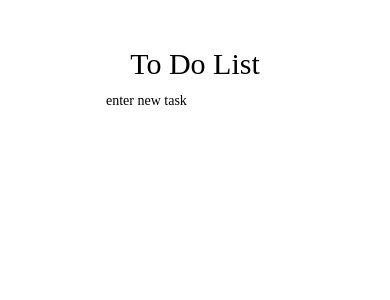
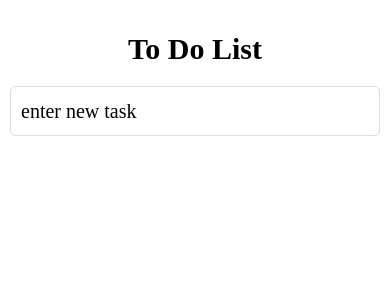
Before and after one commit to dtom90/ToDo-ReactNative, a React Native app: screen / in a window 390 px wide. Shown: the top 300 px of the page. Built offline with nearby package versions, Linux system fonts and the light colour scheme.

Commit message:
Switched to FlatList, added mergeStyles function, added style

```diff
--- a/App.js
+++ b/App.js
@@ -1,5 +1,5 @@
 import React from 'react';
-import { StyleSheet, SafeAreaView, View, TextInput, Text  } from 'react-native';
+import { StyleSheet, SafeAreaView, View, Text, TextInput, FlatList } from 'react-native';
 
 export default class App extends React.Component {
   constructor(props) {
@@ -14,17 +14,11 @@ export default class App extends React.Component {
     const numTasks = this.state.tasks.length;
     this.setState({
       tasks: this.state.tasks.concat([{
-        id: numTasks,
+        key: numTasks.toString(),
         name: newTask
       }]),
       newTask: ''
     });
-  };
-
-  taskList = (arr) => {
-    return arr.map(task =>
-      <MyText style={styles.task} key={task.id}>{task.name}</MyText>
-    )
   };
 
   render() {
@@ -32,9 +26,9 @@ export default class App extends React.Component {
       <SafeAreaView style={styles.container}>
 
         <View style={styles.headerSection}>
-          <MyText style={{fontSize: 30}}>To Do List</MyText>
+          <MyText style={styles.titleText}>To Do List</MyText>
           <TextInput
-            style={styles.textInput}
+            style={mergeStyles([styles.textInput, styles.baseText, styles.task])}
             placeholder="enter new task"
             returnKeyType='done'
             value={this.state.newTask}
@@ -44,7 +38,10 @@ export default class App extends React.Component {
         </View>
 
         <View style={styles.tasksSection}>
-          {this.taskList(this.state.tasks)}
+          <FlatList
+            data={this.state.tasks}
+            renderItem={({item}) => <Task name={item.name}/>}
+          />
         </View>
 
       </SafeAreaView>
@@ -54,9 +51,17 @@ export default class App extends React.Component {
 
 class MyText extends React.Component {
   render() {
-    const mergedStyles = Object.assign(this.props.style || {}, styles.baseText);
+    const mergedStyles = mergeStyles([styles.baseText, this.props.style]);
     return (
       <Text style={mergedStyles}>{this.props.children}</Text>
+    );
+  }
+}
+
+class Task extends React.Component {
+  render() {
+    return (
+      <MyText style={styles.task}>{this.props.name}</MyText>
     );
   }
 }
@@ -70,31 +75,44 @@ const styles = StyleSheet.create({
 
   baseText: {
     fontFamily: 'Avenir',
+    fontSize: 20
   },
 
   headerSection: {
     flex: 1,
-    alignItems: 'center',
     justifyContent: 'center'
   },
 
   titleText: {
-    fontSize: 20,
-    fontWeight: 'bold',
+    textAlign: 'center',
+    fontWeight: '600',
+    fontSize: 30,
+    marginBottom: 20
   },
 
   textInput: {
-    fontFamily: 'Avenir',
-    height: 40
+    height: 50,
+    borderRadius: 5
   },
 
   tasksSection: {
     flex: 4,
-    alignItems: 'center',
   },
 
   task: {
-    margin: 10
+    padding: 10,
+    borderWidth: 1,
+    borderColor: 'rgba(0, 0, 0, 0.125)',
+    marginLeft: 10,
+    marginRight: 10
   }
 
 });
+
+function mergeStyles(stylesArr) {
+  const mergedStyles = {};
+  for (let style of stylesArr){
+    Object.assign(mergedStyles, style);
+  }
+  return mergedStyles
+}
```
